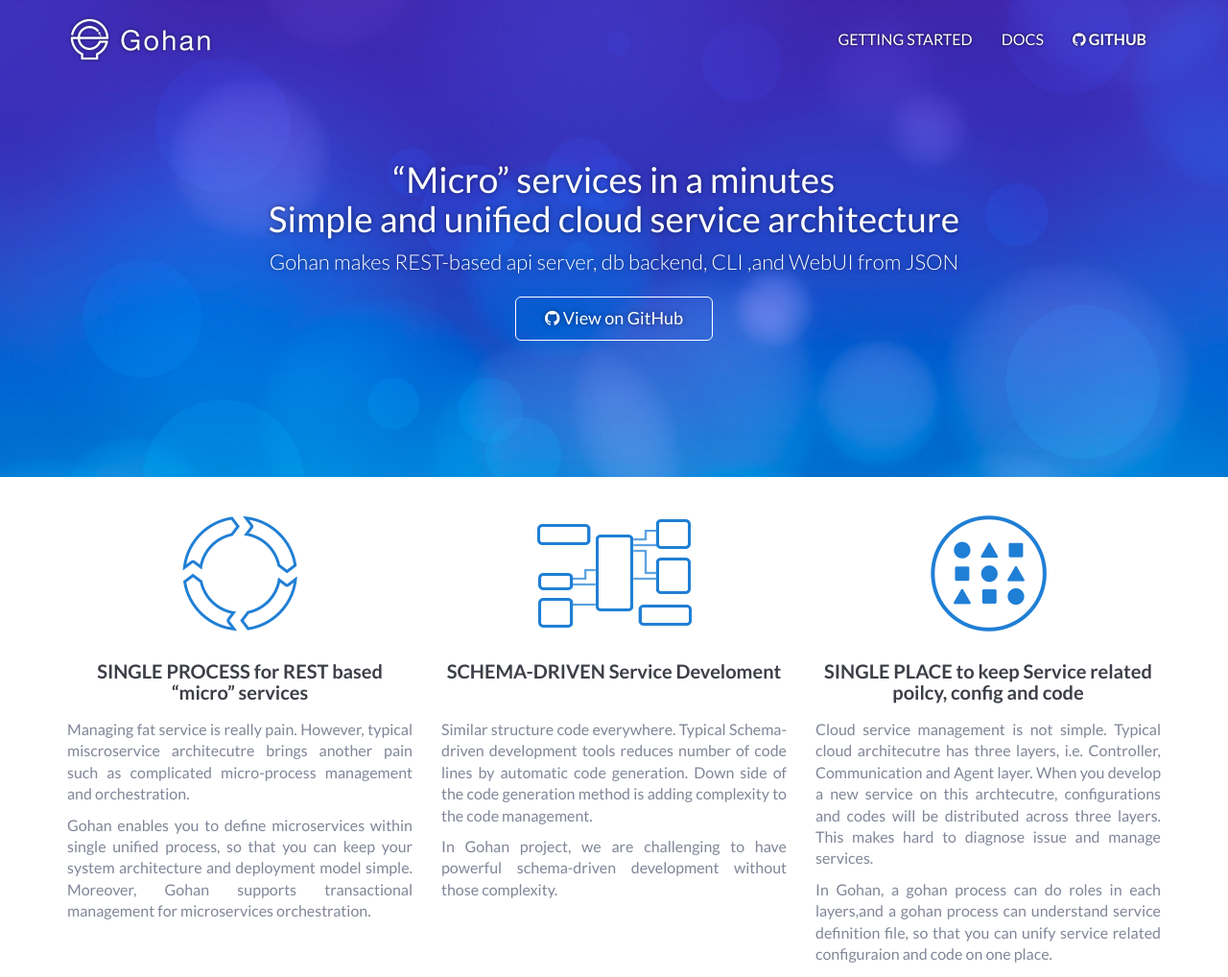
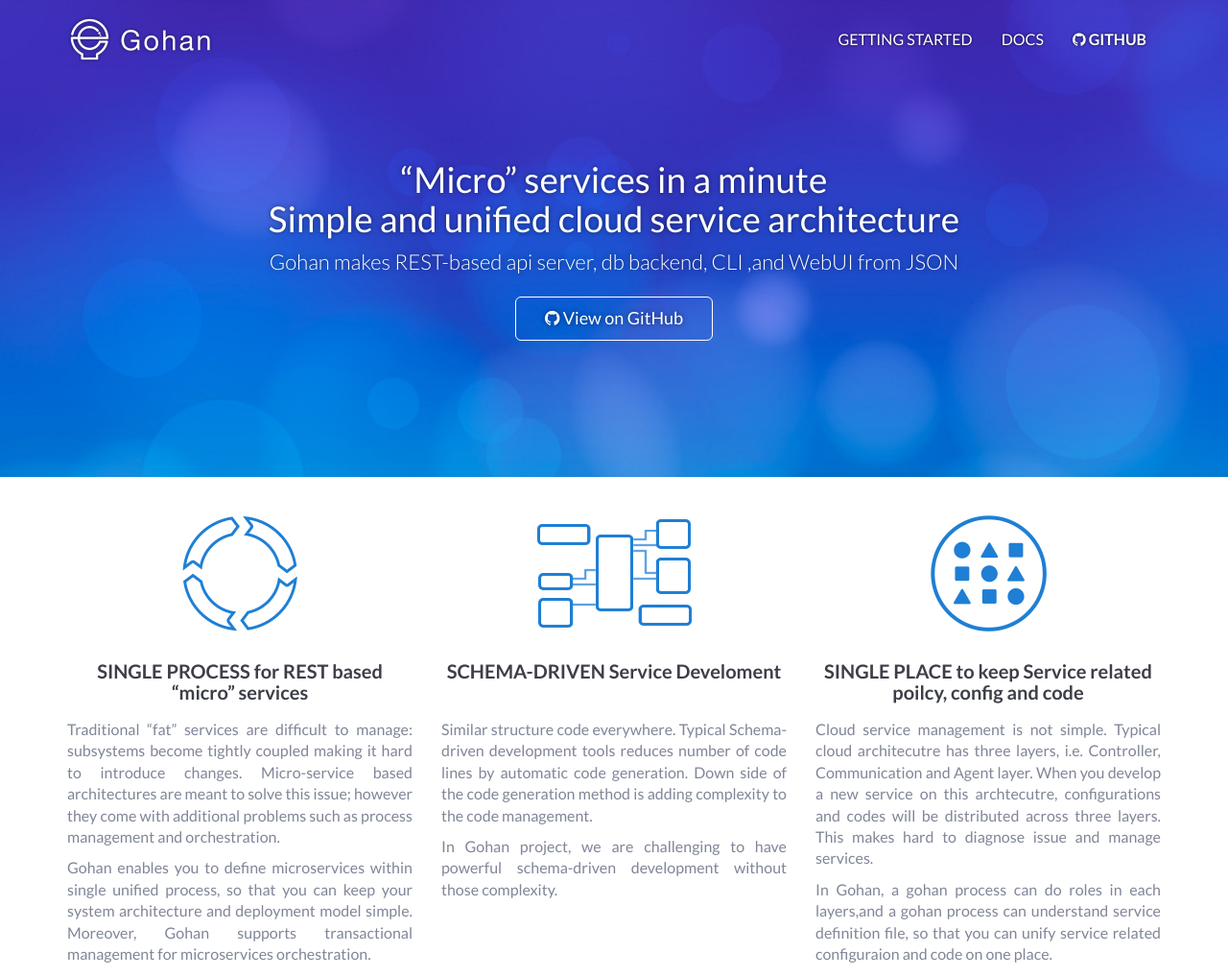
Before and after one commit to cloudwan/cloudwan.github.io, a website: page index.html in a window 1280 px wide. Shown: the top 1018 px of the page at 96% size. Drawn offline with Linux system fonts and the light colour scheme.

Commit message:
Fix some workdings

```diff
--- a/index.html
+++ b/index.html
@@ -46,7 +46,7 @@
     <div class="container main_text">
       <div class="lead">
         <h1>
-          &ldquo;Micro&rdquo; services in a minutes
+          &ldquo;Micro&rdquo; services in a minute
           <br>Simple and unified cloud service architecture</h1>
         <p>
           Gohan makes REST-based api server, db backend, CLI ,and WebUI from JSON
@@ -69,7 +69,7 @@
             <img src="assets/img/gh-f01.png" width="121" height="121" class="img_feature" alt="">
             <h2>SINGLE PROCESS for REST based &ldquo;micro&rdquo; services</h2>
             <p>
-              Managing fat service is really pain. However, typical miscroservice architecutre brings another pain such as   complicated micro-process management and orchestration.
+              Traditional “fat” services are difficult to manage: subsystems become tightly coupled making it hard to introduce changes. Micro-service based architectures are meant to solve this issue; however they come with additional problems such as process management and orchestration.
             </p>
             <p>
               Gohan enables you to define microservices within single unified process, so that you can keep your system architecture and deployment model simple. Moreover, Gohan supports transactional management for microservices orchestration.
```
